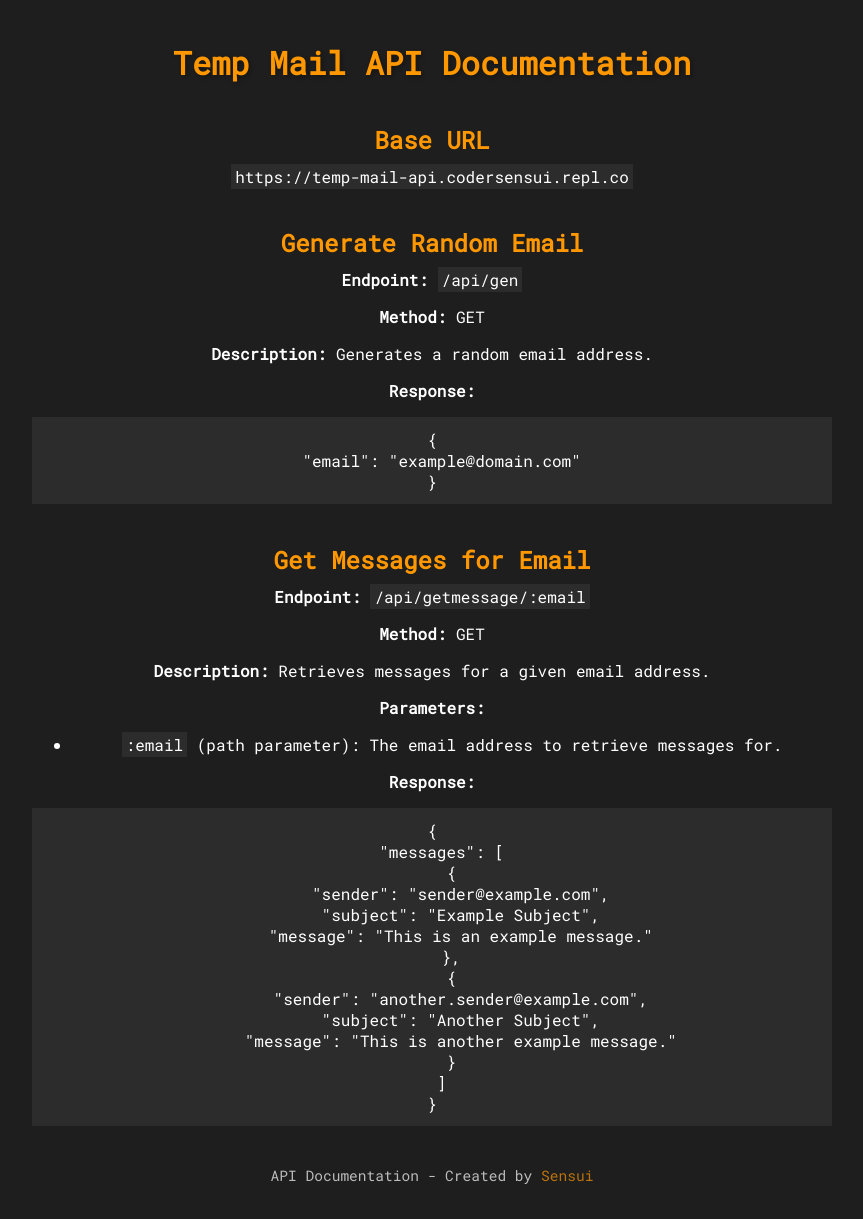
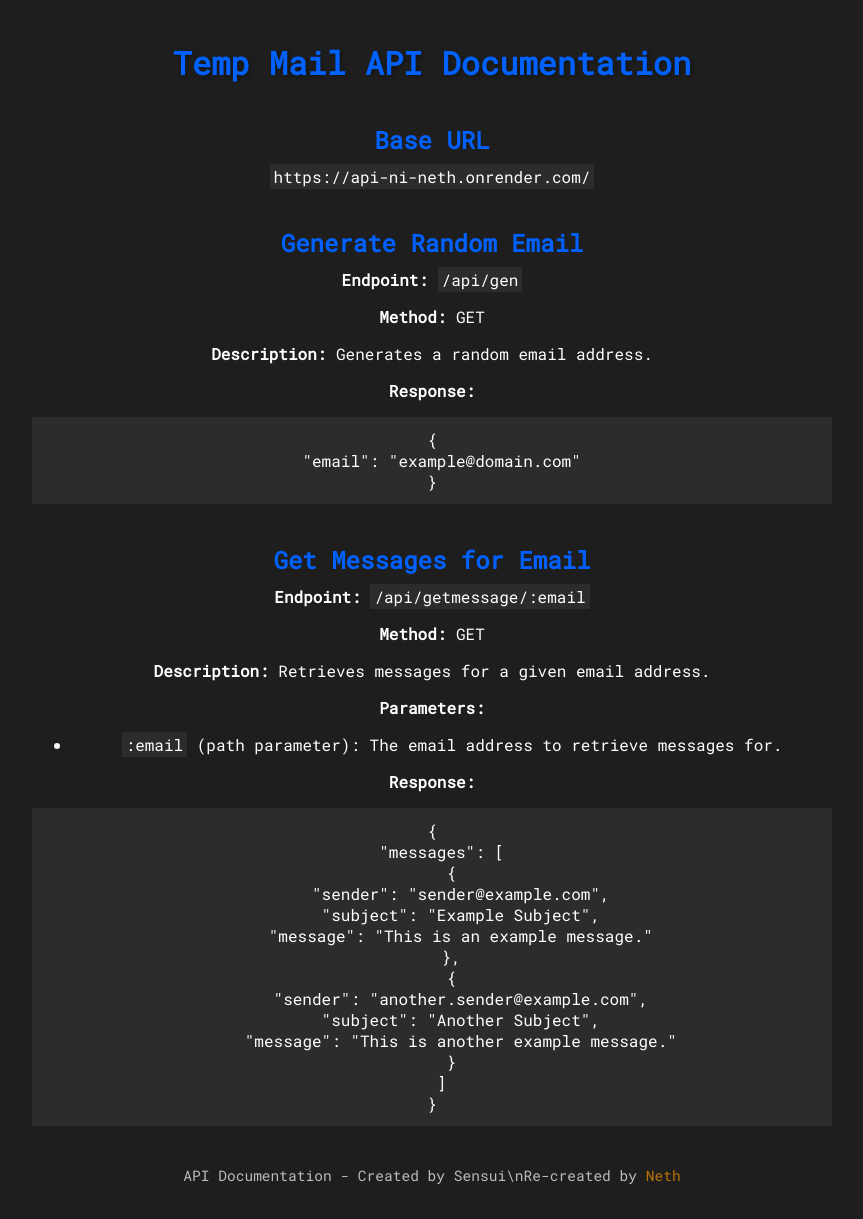
Before and after one commit to httpneth/Tester1234, a website: page index.html in a window 1280 px wide. Shown: the whole page, without its empty margins (208-1071 px from the left). Drawn offline with Linux system fonts and the light colour scheme.

Commit message:
Update index.html

```diff
--- a/index.html
+++ b/index.html
@@ -26,14 +26,14 @@
 
     h1 {
       margin-bottom: 20px;
-      color: #FF9800;
+      color: #0061ff;
       text-shadow: 2px 2px 4px rgba(0, 0, 0, 0.3);
     }
 
     h2 {
       margin-top: 40px;
       margin-bottom: 10px;
-      color: #FF9800;
+      color: #0061ff;
     }
 
     code {
@@ -94,7 +94,7 @@
     <h1>Temp Mail API Documentation</h1>
 
     <h2>Base URL</h2>
-    <p><code>https://temp-mail-api.codersensui.repl.co</code></p>
+    <p><code>https://api-ni-neth.onrender.com/</code></p>
 
     <h2>Generate Random Email</h2>
     <p><strong>Endpoint:</strong> <code>/api/gen</code></p>
@@ -130,7 +130,7 @@
 }</code></pre>
 
     <footer>
-      <p>API Documentation - Created by <a class="link" href="https://www.facebook.com/100017375410153">Sensui</a></p>
+      <p>API Documentation - Created by Sensui\nRe-created by <a class="link" href="https://www.facebook.com/kennethaceberos">Neth</a></p>
     </footer>
   </div>
 </body>
```
